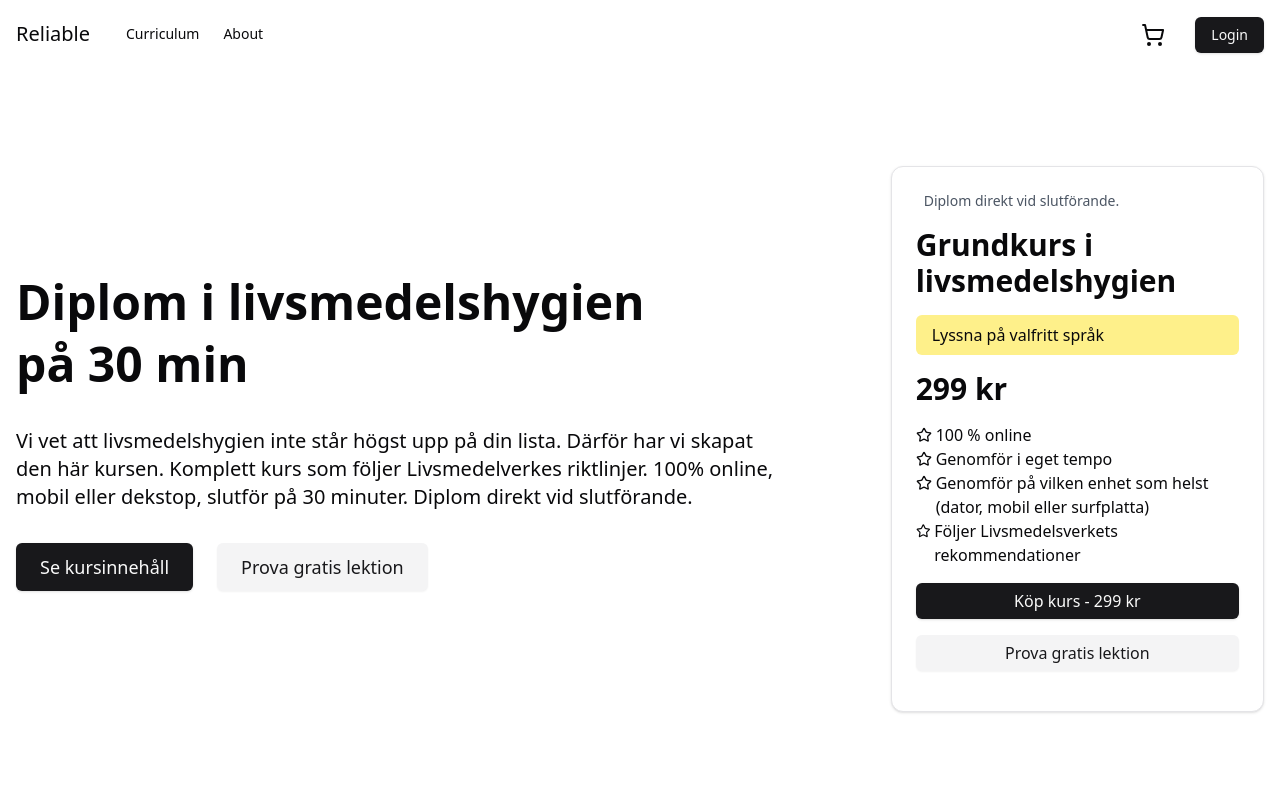
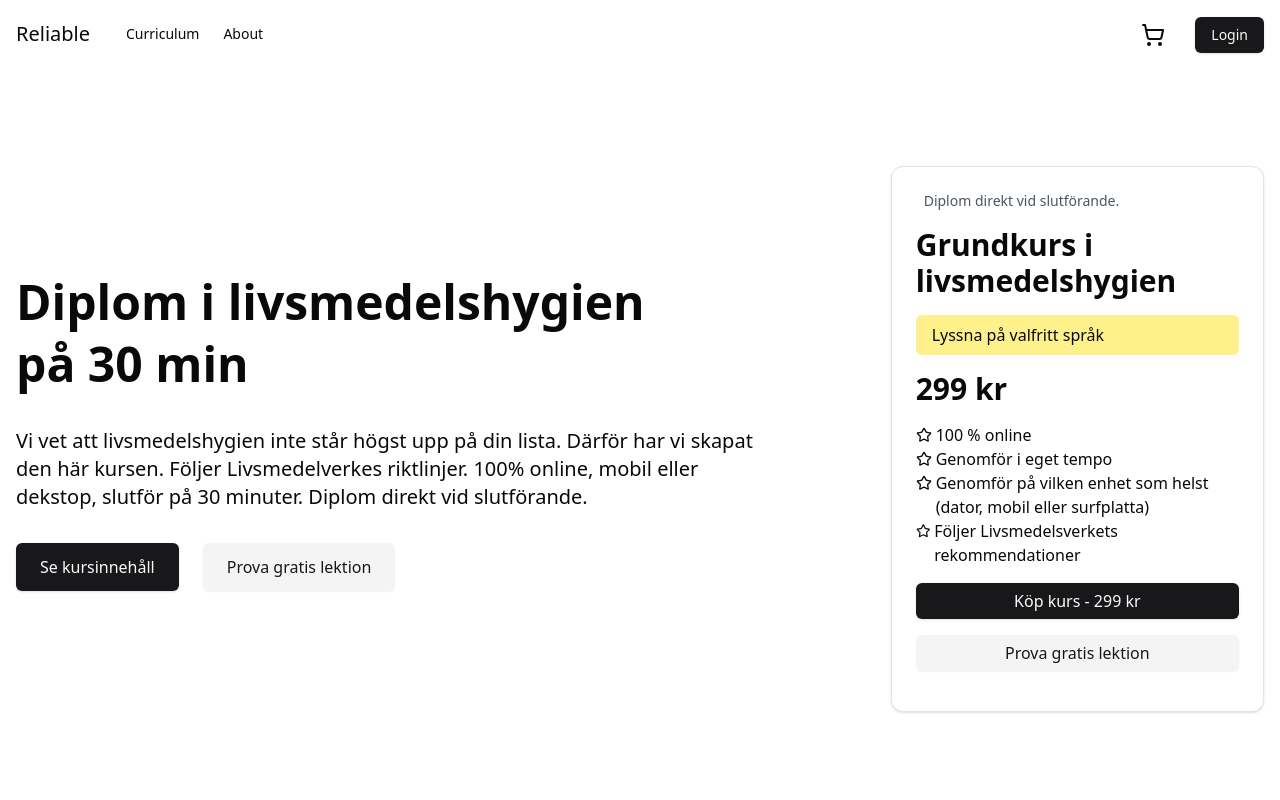
Before and after one commit to evilpaper/reliable, a Next.js app: page / in a window 1280 px wide. Shown: the top 800 px of the page. Built offline with nearby package versions, Linux system fonts and the light colour scheme.

Commit message:
Prefix local storage key name with service name, make a constant

```diff
--- a/src/app/(landing)/page.tsx
+++ b/src/app/(landing)/page.tsx
@@ -15,16 +15,16 @@ export default async function Page() {
           </h1>
           <p className="text-xl mb-4 mr-12">
             Vi vet att livsmedelshygien inte står högst upp på din lista. Därför
-            har vi skapat den här kursen. Komplett kurs som följer Livsmedelverkes riktlinjer. 100% online, mobil eller dekstop, slutför på 30 minuter.
+            har vi skapat den här kursen. Följer Livsmedelverkes riktlinjer. 100% online, mobil eller dekstop, slutför på 30 minuter.
             Diplom direkt vid slutförande.
           </p>
           <section className="flex gap-6 mb-4">
-            <Button asChild className="w-auto self-start md:text-lg md:p-6">
+            <Button asChild className="w-auto self-start text-base md:p-6">
               <Link href="/curriculum">Se kursinnehåll</Link>
             </Button>
             <Button
               variant="secondary"
-              className="w-auto self-start md:text-lg md:p-6"
+              className="w-auto self-start text-base md:p-6"
             >
               Prova gratis lektion
             </Button>
--- a/src/features/cart/cart-provider.tsx
+++ b/src/features/cart/cart-provider.tsx
@@ -26,6 +26,8 @@ interface CartContextType {
   removeFromCart: RemoveFromCart;
 }
 
+const STORAGE_KEY_NAME = "reliable-cart";
+
 // Create the context. Provide an empty function as default
 export const CartContext = React.createContext<CartContextType>({
   cartContent: [],
@@ -41,7 +43,7 @@ export function CartProvider({ children }: { children: React.ReactNode }) {
 
   // Load the cart count from localStorage on initial render
   React.useEffect(() => {
-    const storedCartContent = localStorage.getItem("cart");
+    const storedCartContent = localStorage.getItem(STORAGE_KEY_NAME);
 
     if (storedCartContent) {
       setCartContent(JSON.parse(storedCartContent));
@@ -53,7 +55,7 @@ export function CartProvider({ children }: { children: React.ReactNode }) {
     if (hasLoadedBefore.current) {
       hasLoadedBefore.current = false;
     } else {
-      localStorage.setItem("cart", JSON.stringify(cartContent));
+      localStorage.setItem(STORAGE_KEY_NAME, JSON.stringify(cartContent));
     }
   }, [cartContent]);
 
```
